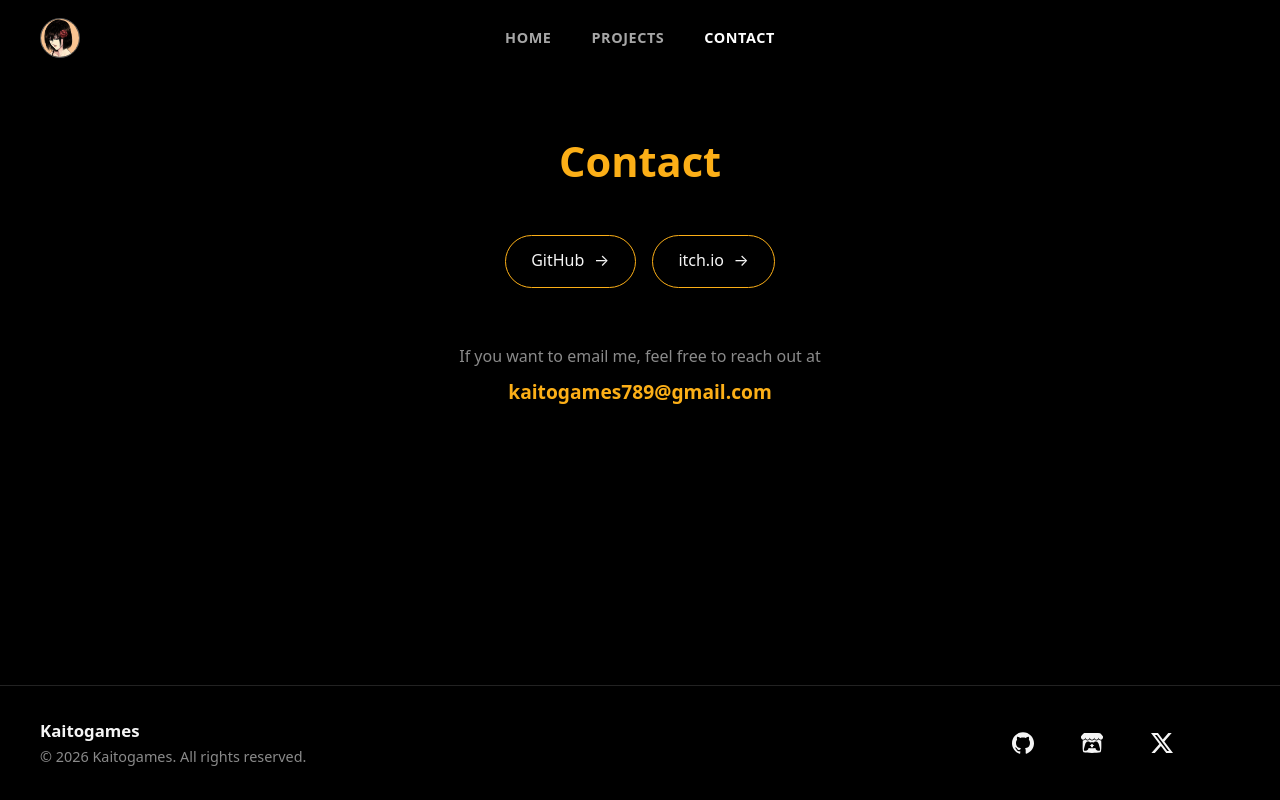
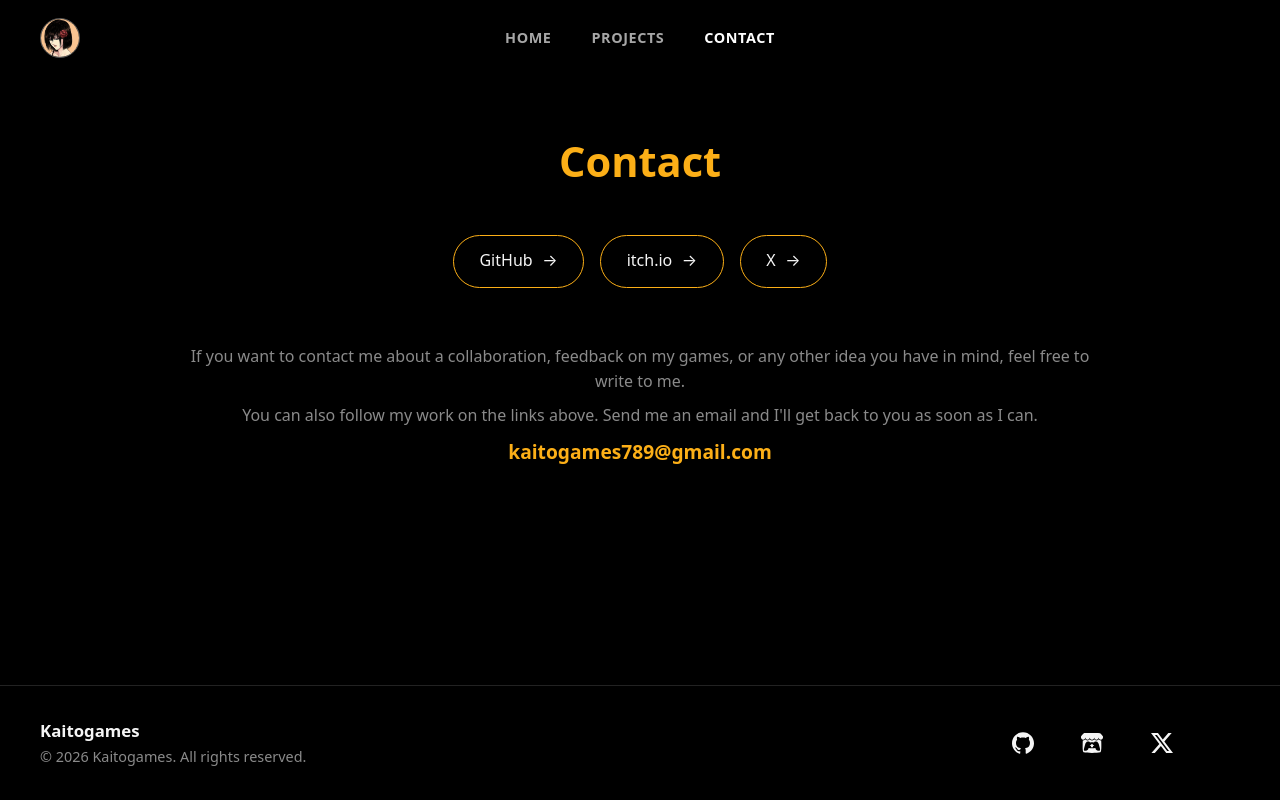
Before and after one commit to kaitogames/kaitogamesportfolio, a React (Vite) app: page /contact in a window 1280 px wide. Built offline with nearby package versions, Linux system fonts and the light colour scheme.

Commit message:
contace theme

```diff
--- a/src/pages/Contact.jsx
+++ b/src/pages/Contact.jsx
@@ -23,11 +23,26 @@ function Contact() {
         >
           itch.io <span>→</span>
         </a>
+
+        <a
+          href="https://x.com/your-username"
+          className="about-btn"
+          target="_blank"
+          rel="noreferrer"
+        >
+          X <span>→</span>
+        </a>
       </div>
 
       <p className="contact-email-text">
-        If you want to email me, feel free to reach out at
+        If you want to contact me about a collaboration, feedback on my games,
+        or any other idea you have in mind, feel free to write to me.
       </p>
+      <p className="contact-email-text">
+        You can also follow my work on the links above. Send me an email and
+        I'll get back to you as soon as I can.
+      </p>
+
       <a
         href="https://mail.google.com/mail/?view=cm&fs=1&to=kaitogames789@gmail.com"
         className="contact-email"
--- a/src/pages/Pages.css
+++ b/src/pages/Pages.css
@@ -92,7 +92,6 @@
   word-break: break-all;
   transition: opacity 0.2s;
 }
-
 .contact-email:hover {
   opacity: 0.8;
 }
```
